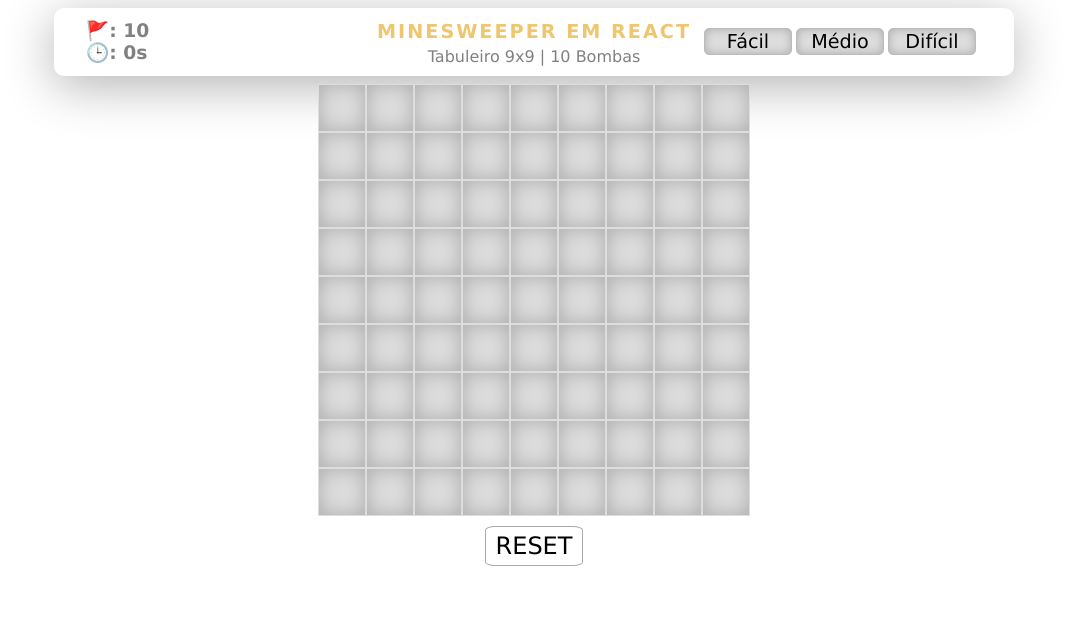
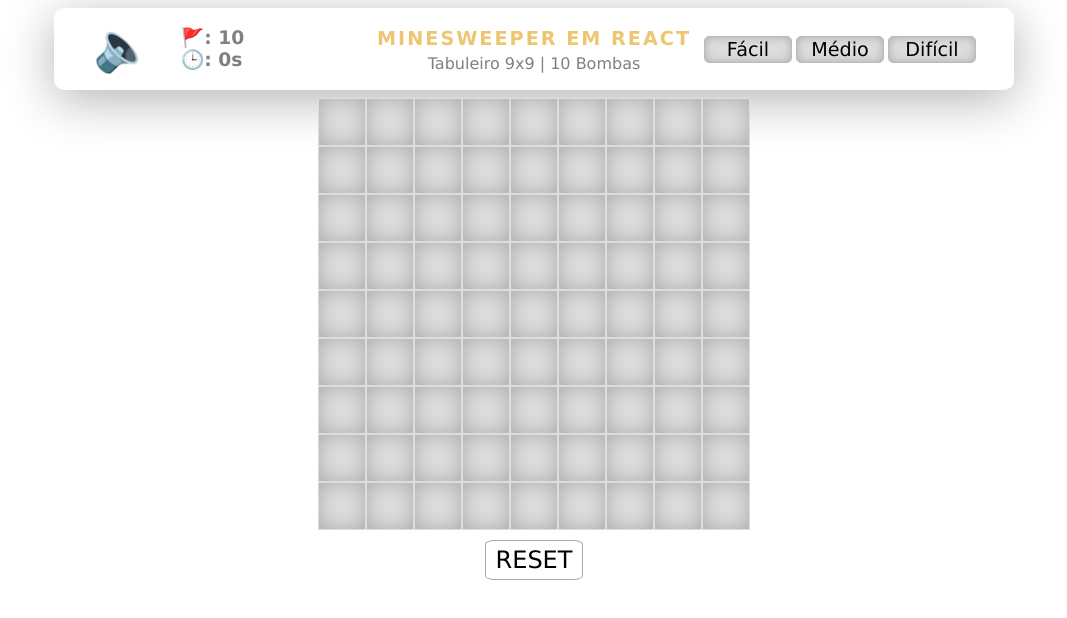
Before and after one commit to mAd-5864/TP-LS, a React (Create React App) app in the folder minesweeper/: page / in a window 1280 px wide. Shown: the top 618 px of the page, without its empty margins (106-1173 px from the left). Built offline with nearby package versions, Linux system fonts and the light colour scheme.

Commit message:
added mute button

```diff
--- a/minesweeper/src/App.js
+++ b/minesweeper/src/App.js
@@ -12,6 +12,7 @@ function App() {
   const [gameOver, setGameOver] = useState(false);
   const [gameWon, setGameWon] = useState(false);
   const [modalOpen, setModalOpen] = useState(false);
+  const [soundMuted, setSoundMuted] = useState(false);
   const [totalFlags, setTotalFlags] = useState(0);
   const [level, setLevel] = useState(1);
   const [boardState, setBoardState] = useState({
@@ -248,15 +249,21 @@ function App() {
   };
 
   const playGameOver = (won) => {
-    const audioGameOver = new Audio(won ? cheer : explosao);
-    audioGameOver.play()
+    if (!soundMuted) {
+      const audioGameOver = new Audio(won ? cheer : explosao);
+      audioGameOver.play()
+    }
+  }
+
+  const handleSoundMute = () => {
+    setSoundMuted(!soundMuted)
   }
 
   return (
     <div className="App">
       <GameOver isOpen={modalOpen} onClose={() => setModalOpen(false)} message={gameWon ? 'YOU WIN!' : 'YOU LOST!'} isWin={gameWon} />
-      <Header boardState={boardState} totalFlags={totalFlags} gameStarted={gameStarted} gameOver={gameOver} changeLevel={handleLevelChange} />
-      <Board boardState={boardState} board={board} handleCellClick={handleCellClick} placeFlag={placeFlag} gameOver={gameOver} gameWon={gameWon} />
+      <Header boardState={boardState} totalFlags={totalFlags} gameStarted={gameStarted} gameOver={gameOver} changeLevel={handleLevelChange} soundMuted={soundMuted} handleSoundMute={handleSoundMute} />
+      <Board boardState={boardState} board={board} handleCellClick={handleCellClick} placeFlag={placeFlag} gameOver={gameOver} gameWon={gameWon} soundMuted={soundMuted}/>
       <Reset resetBoard={resetBoard} />
     </div>
   );
--- a/minesweeper/src/Components/Board/Board.jsx
+++ b/minesweeper/src/Components/Board/Board.jsx
@@ -2,14 +2,14 @@ import React from "react";
 import './Board.css';
 import { Cell } from "./Cell";
 
-export const Board = ({ boardState, handleCellClick, placeFlag, board, gameOver, gameWon }) => {
+export const Board = ({ boardState, handleCellClick, placeFlag, board, gameOver, gameWon, soundMuted }) => {
     let ind = 0;
     let arrayBoard = []
     if (board.length * board[0].length === boardState.nLines * boardState.nColumns) {
         for (let i = 0; i < boardState.nLines; i++) {
             let row = []
             for (let j = 0; j < boardState.nColumns; j++) {
-                row.push(< Cell key={ind++} x={i} y={j} handleCellClick={handleCellClick} placeFlag={placeFlag} cellState={board[i][j]} gameOver={gameOver} gameWon={gameWon} />)
+                row.push(< Cell key={ind++} x={i} y={j} handleCellClick={handleCellClick} placeFlag={placeFlag} cellState={board[i][j]} gameOver={gameOver} gameWon={gameWon} soundMuted={soundMuted}/>)
             }
             let rowClass = i % 2 === 0 ? " even " : " odd "
             arrayBoard.push(<div key={i} className={"linha" + rowClass}>{row}</div>)
--- a/minesweeper/src/Components/Board/Cell.jsx
+++ b/minesweeper/src/Components/Board/Cell.jsx
@@ -4,8 +4,10 @@ import './Cell.css';
 
 export const Cell = (cell) => {
     const playBruh = () => {
-        const audio = new Audio(bruh);
-        audio.play()
+        if (!cell.soundMuted) {
+            const audio = new Audio(bruh);
+            audio.play()
+        }
     }
 
     const handleClick = () => {
@@ -41,7 +43,9 @@ export const Cell = (cell) => {
             displayValue = " ";
         }
     } else {
-        if (cell.cellState.flag === 1) {
+        if (cell.cellState.flag === 1 && !cell.cellState.bomb && cell.gameOver) {
+            displayValue = "❌";
+        } else if (cell.cellState.flag === 1) {
             displayValue = "🚩";
         } else if (cell.gameOver && cell.cellState.bomb && !cell.gameWon) {
             displayValue = "💣";
--- a/minesweeper/src/Components/UI/Header.css
+++ b/minesweeper/src/Components/UI/Header.css
@@ -24,11 +24,21 @@
 }
 
 .values, .boardSelect{
+    display: flex;
+    align-items: center;
     min-width: 280px;
     text-align: start;
 }
-.values h3{
+.values h3, .values h1{
     margin: 0;
+}
+.values h1{
+    font-size: 3em;
+    padding-bottom: 5px;
+    margin-right: 10%;
+}
+.fixShift{
+    padding-left: 7px;
 }
 .boardSelect{
     display: flex;
--- a/minesweeper/src/Components/UI/Header.jsx
+++ b/minesweeper/src/Components/UI/Header.jsx
@@ -3,13 +3,20 @@ import React from 'react';
 import "./Header.css";
 import { Clock } from './Clock';
 
-export const Header = ({ boardState, totalFlags, gameOver, gameStarted, changeLevel }) => {
+export const Header = ({ boardState, totalFlags, gameOver, gameStarted, changeLevel, soundMuted, handleSoundMute }) => {
+
+    const handleMute = () => {
+        handleSoundMute()
+    }
 
     return (
         <div className='panel'>
             <div className='values'>
-                <h3>🚩: {boardState.nMines - totalFlags}</h3>
-                <Clock gameOver={gameOver} gameStarted={gameStarted} />
+                <h1 onClick={handleMute} className={!soundMuted ? "fixShift":"" }>{!soundMuted ? "🔈":"🔇" }</h1>
+                <div className={soundMuted ? "fixShift":"" }>
+                    <h3>🚩: {boardState.nMines - totalFlags}</h3>
+                    <Clock gameOver={gameOver} gameStarted={gameStarted} />
+                </div>
             </div>
             <header>
                 <h1 className="title">Minesweeper em React</h1>
@@ -17,9 +24,9 @@ export const Header = ({ boardState, totalFlags, gameOver, gameStarted, changeLe
                 <span>| {boardState.nMines} Bombas</span>
             </header>
             <div className='boardSelect'>
-                    <button value={1} onClick={changeLevel}>Fácil</button>
-                    <button value={2} onClick={changeLevel}>Médio</button>
-                    <button value={3} onClick={changeLevel}>Difícil</button>
+                <button value={1} onClick={changeLevel}>Fácil</button>
+                <button value={2} onClick={changeLevel}>Médio</button>
+                <button value={3} onClick={changeLevel}>Difícil</button>
             </div>
         </div>
     )
```
